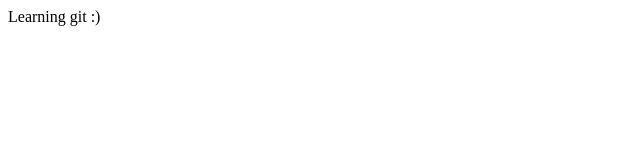
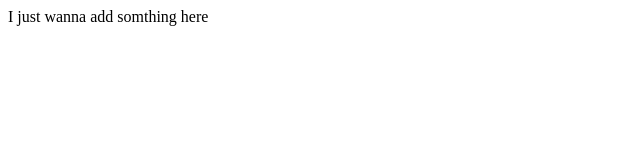
Before and after one commit to AmIWhatIAm/scc, a plain HTML site: page index.html in a window 1280 px wide. Shown: the whole page, without its empty margins (0-640 px from the left). Drawn offline with Linux system fonts and the light colour scheme.

Commit message:
Update index.html

```diff
--- a/index.html
+++ b/index.html
@@ -3,6 +3,6 @@
     <title>Test</title>
   </head>
   <body>
-    <p>Learning git :)</p>
+    <p>I just wanna add somthing here</p>
   </body>
 </html>
```
